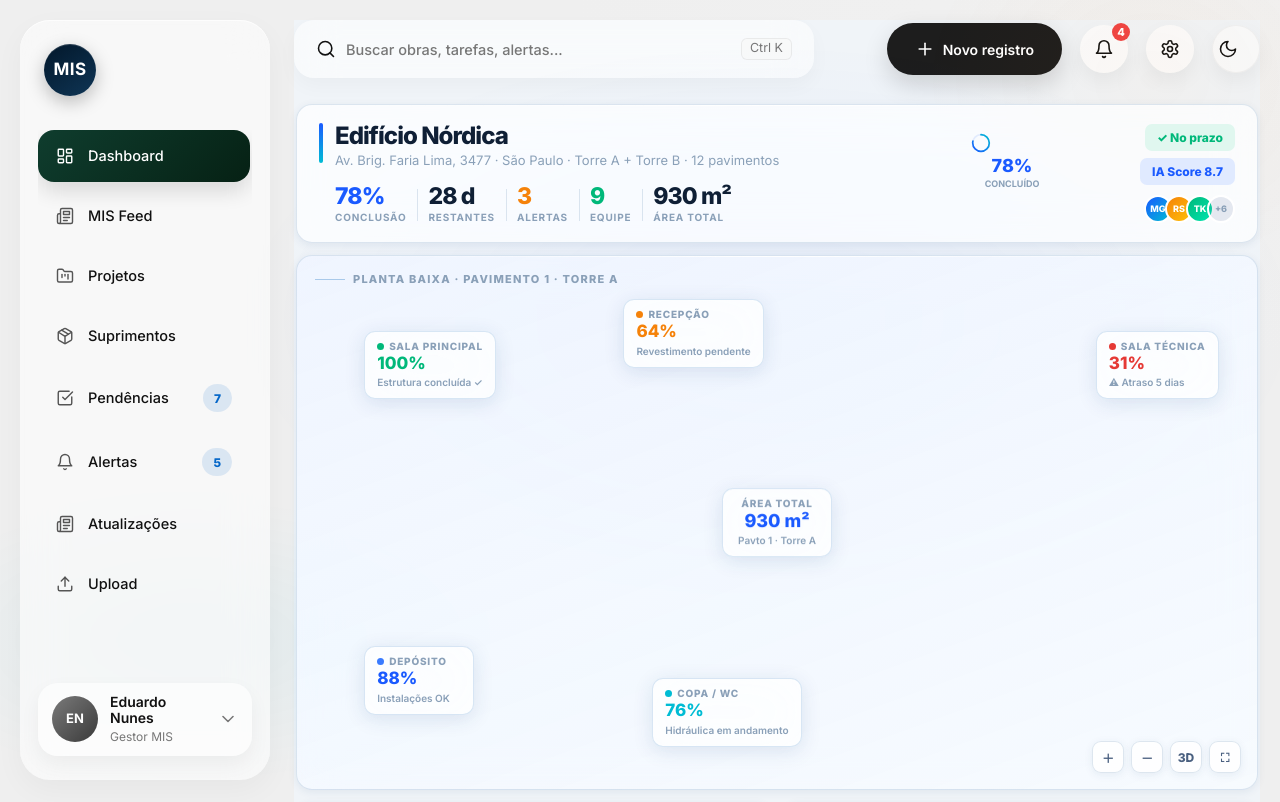
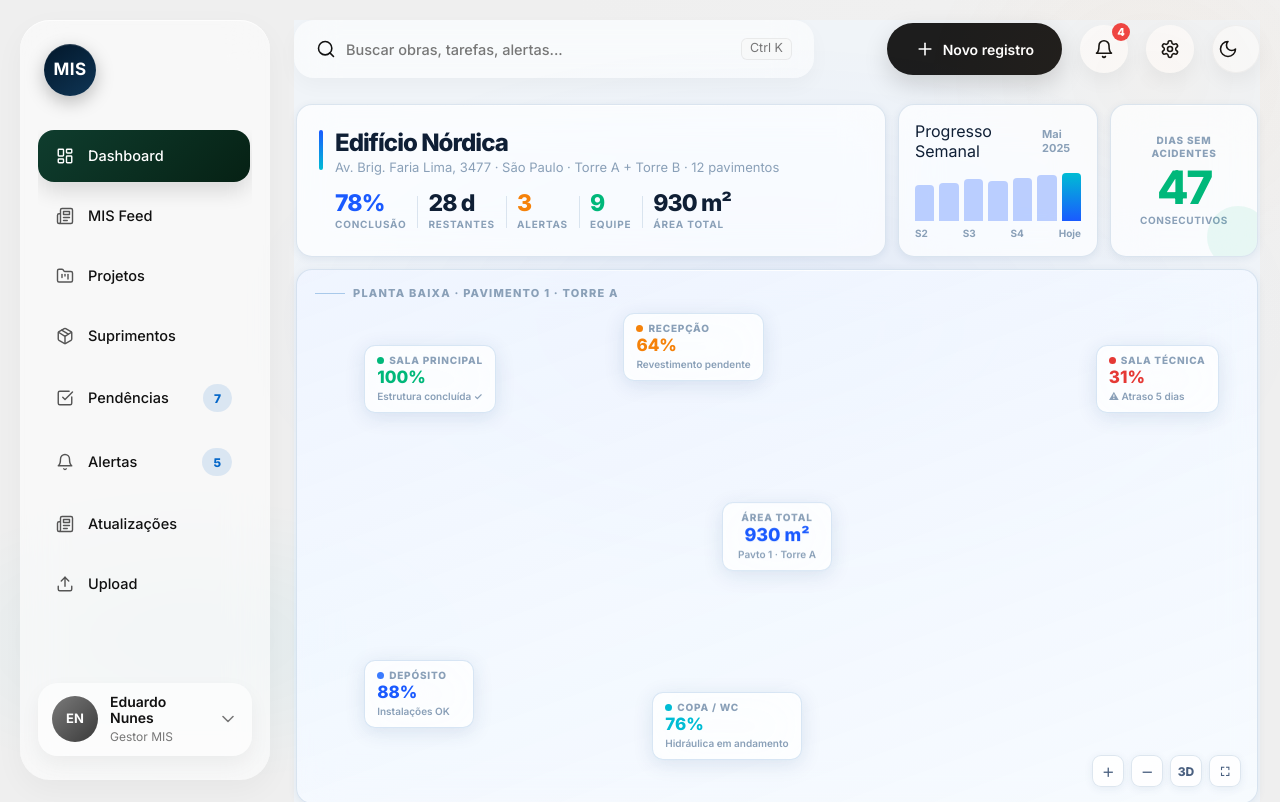
Before and after one commit to Guiandrelino/MIS_coletanIA, a React (Vite) app in the folder MIS_coletanIA/: page / in a window 1280 px wide. Shown: the top 802 px of the page. Built offline with nearby package versions, Linux system fonts and the light colour scheme.

Commit message:
commmit 17

```diff
--- a/MIS_coletanIA/src/components/pages/Dashborad.jsx
+++ b/MIS_coletanIA/src/components/pages/Dashborad.jsx
@@ -98,56 +98,46 @@ function TopSummary() {
           </div>
         </div>
       </div>
+    </section>
+  );
+}
 
-      <div className="construct-ring">
-        <svg width="82" height="82" viewBox="0 0 82 82">
-          <circle
-            cx="41"
-            cy="41"
-            r="34"
-            fill="none"
-            stroke="rgba(26,90,255,.1)"
-            strokeWidth="7"
-          />
-          <circle
-            cx="41"
-            cy="41"
-            r="34"
-            fill="none"
-            stroke="url(#dashboardRing)"
-            strokeWidth="7"
-            strokeLinecap="round"
-            strokeDasharray="214"
-            strokeDashoffset="47"
-            transform="rotate(-90 41 41)"
-          />
-
-          <defs>
-            <linearGradient id="dashboardRing" x1="0" y1="0" x2="1" y2="1">
-              <stop offset="0%" stopColor="#1a5aff" />
-              <stop offset="100%" stopColor="#00bcd4" />
-            </linearGradient>
-          </defs>
-        </svg>
-
-        <div>
-          <strong>78%</strong>
-          <span>concluído</span>
-        </div>
+function WeekCard() {
+  return (
+    <article className="construct-card construct-week">
+      <div className="construct-card__head">
+        <span>Progresso Semanal</span>
+        <small>Mai 2025</small>
       </div>
 
-      <div className="construct-hero__actions">
-        <span className="construct-badge green">✓ No prazo</span>
-        <span className="construct-badge blue">IA Score 8.7</span>
+      <div className="construct-week__bars">
+        {weekProgress.map((value, index) => (
+          <div
+            key={index}
+            className={index === weekProgress.length - 1 ? "is-active" : ""}
+            style={{ height: `${(value / 78) * 100}%` }}
+          />
+        ))}
+      </div>
 
-        <div className="construct-team">
-          <span>MG</span>
-          <span>RS</span>
-          <span>TK</span>
-          <span>+6</span>
-        </div>
+      <div className="construct-week__labels">
+        <span>S2</span>
+        <span>S3</span>
+        <span>S4</span>
+        <span>Hoje</span>
       </div>
-    </section>
+    </article>
+  );
+}
+
+function SafetyCard() {
+  return (
+    <article className="construct-card construct-safety">
+      <span>Dias sem acidentes</span>
+      <strong className="text-green">47</strong>
+      <small>consecutivos</small>
+      <div className="kpi-deco green" />
+    </article>
   );
 }
 
@@ -417,30 +407,6 @@ function RightKpis() {
         <div className="kpi-deco amber" />
       </article>
 
-      <article className="construct-card construct-week">
-        <div className="construct-card__head">
-          <span>Progresso Semanal</span>
-          <small>Mai 2025</small>
-        </div>
-
-        <div className="construct-week__bars">
-          {weekProgress.map((value, index) => (
-            <div
-              key={index}
-              className={index === weekProgress.length - 1 ? "is-active" : ""}
-              style={{ height: `${(value / 78) * 100}%` }}
-            />
-          ))}
-        </div>
-
-        <div className="construct-week__labels">
-          <span>S2</span>
-          <span>S3</span>
-          <span>S4</span>
-          <span>Hoje</span>
-        </div>
-      </article>
-
       <article className="construct-card construct-ia">
         <div className="construct-card__head">
           <span>Score IA</span>
@@ -559,7 +525,11 @@ export function Dashboard() {
       <main className="construct-dashboard">
         <section className="construct-main-grid">
           <div className="construct-center">
-            <TopSummary />
+            <div className="construct-top-row">
+              <TopSummary />
+              <WeekCard />
+              <SafetyCard />
+            </div>
 
             <BlueprintCard />
 
--- a/MIS_coletanIA/src/components/styles/dashboard.css
+++ b/MIS_coletanIA/src/components/styles/dashboard.css
@@ -94,13 +94,19 @@
 
 /* HERO */
 
+/* TOP ROW */
+
+.construct-top-row {
+  display: grid;
+  grid-template-columns: minmax(0, 1fr) 200px 148px;
+  gap: 12px;
+  align-items: stretch;
+}
+
 .construct-hero {
-  min-height: 138px;
   padding: 18px 22px;
-  display: grid;
-  grid-template-columns: minmax(0, 1fr) 96px 150px;
+  display: flex;
   align-items: center;
-  gap: 18px;
 }
 
 .construct-hero__main {
@@ -574,6 +580,49 @@
 
 .kpi-deco.amber {
   background: var(--c-amber);
+}
+
+.kpi-deco.green {
+  background: var(--c-green);
+}
+
+/* SAFETY CARD */
+
+.construct-safety {
+  padding: 16px;
+  display: flex;
+  flex-direction: column;
+  align-items: center;
+  justify-content: center;
+  text-align: center;
+  gap: 4px;
+  position: relative;
+  overflow: hidden;
+}
+
+.construct-safety > span {
+  font-size: 10px;
+  font-weight: 900;
+  text-transform: uppercase;
+  letter-spacing: 0.08em;
+  color: var(--c-text-3);
+  line-height: 1.3;
+}
+
+.construct-safety > strong {
+  display: block;
+  font-size: 46px;
+  font-weight: 900;
+  letter-spacing: -0.05em;
+  line-height: 1;
+}
+
+.construct-safety > small {
+  font-size: 10px;
+  font-weight: 700;
+  text-transform: uppercase;
+  letter-spacing: 0.06em;
+  color: var(--c-text-3);
 }
 
 .construct-card__head {
@@ -1061,12 +1110,12 @@ html[data-theme="dark"] .construct-work-row__bar {
 }
 
 @media (max-width: 980px) {
-  .construct-hero {
-    grid-template-columns: 1fr;
+  .construct-top-row {
+    grid-template-columns: 1fr 1fr;
   }
 
-  .construct-hero__actions {
-    align-items: flex-start;
+  .construct-top-row > .construct-hero {
+    grid-column: 1 / -1;
   }
 
   .construct-hero__stats {
```
